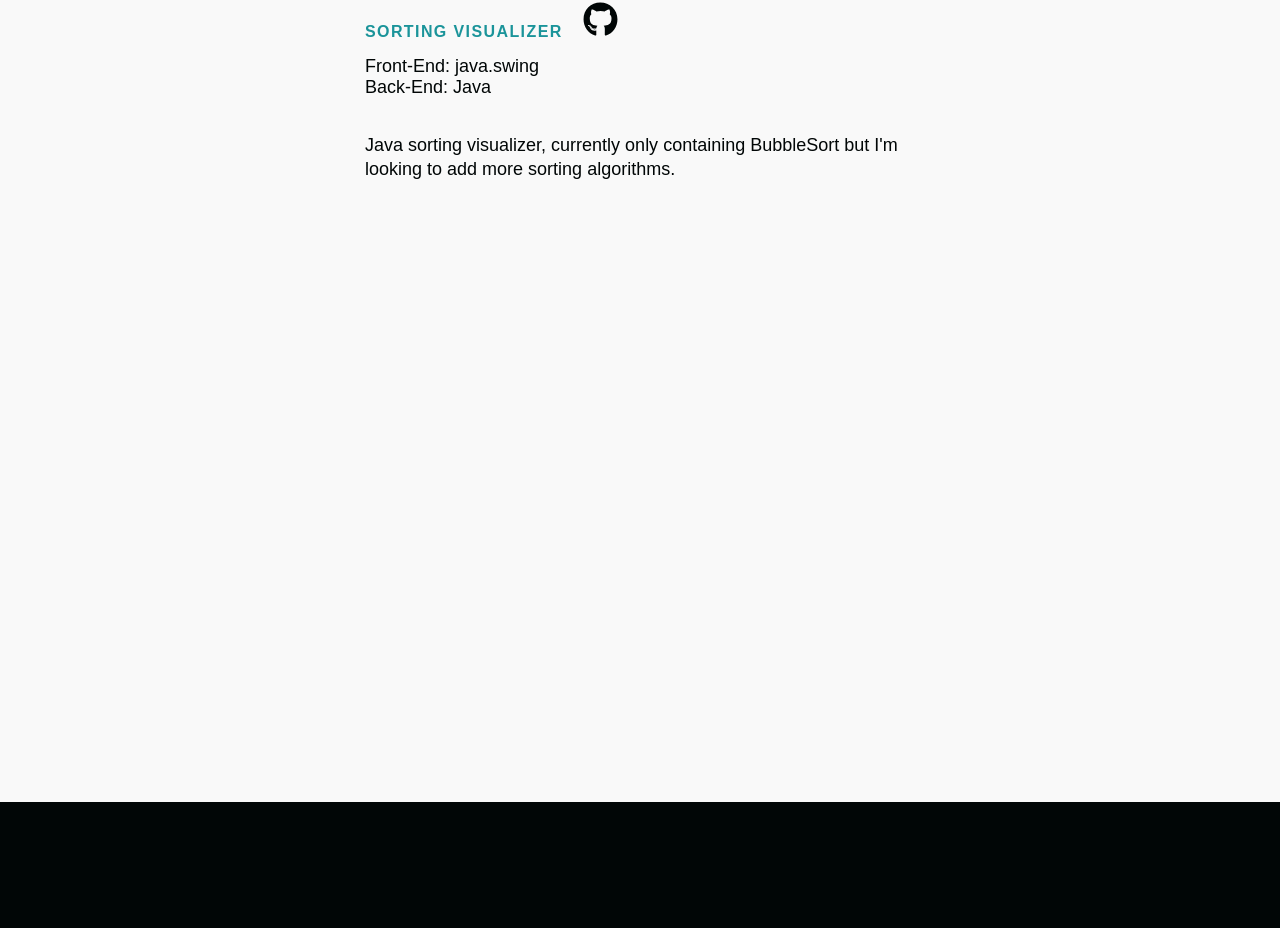
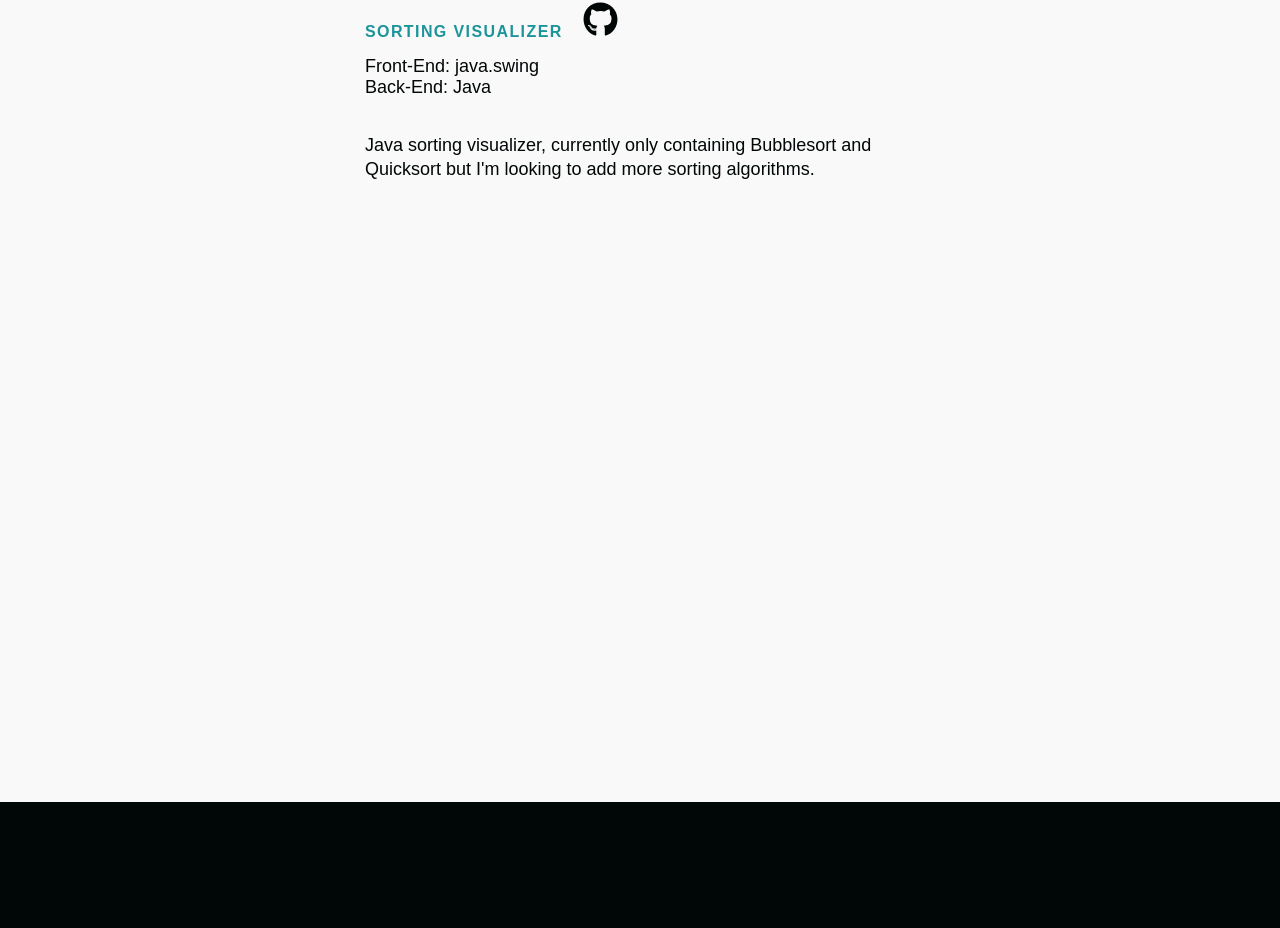
Before and after one commit to PaulVLAD22/PortfolioWebsite, a React (Create React App) app: page /projects in a window 1280 px wide. Shown: the part 1198-2126 px from the top of the page. Built offline with nearby package versions, Linux system fonts and the light colour scheme; a web font is replaced by a local one.

Commit message:
quicksort visualizer instead of bubblesort

```diff
--- a/src/components/Project/Data.js
+++ b/src/components/Project/Data.js
@@ -40,12 +40,13 @@ export const projectTwo = {
   frontEnd: "java.swing",
   backEnd: "Java",
   description:
-    "Java sorting visualizer, currently only containing BubbleSort but I'm looking to add more sorting algorithms.",
+    "Java sorting visualizer, currently only containing Bubblesort and Quicksort but I'm looking to add more sorting algorithms.",
   imgStart: false,
   alt: "Java visualizer",
   githubLink: "https://github.com/PaulVLAD22/JavaSortingVisualizer",
   appLink: "",
-  video:require("../../videos/projectThree.mkv").default
+  video:require("../../videos/projectThree/sort-2.mkv").default
+
 };
 export const projectThree = {
   id: 3,
```
Also changed, not shown: 2 other files (tests, documents, lock files or other folders).
